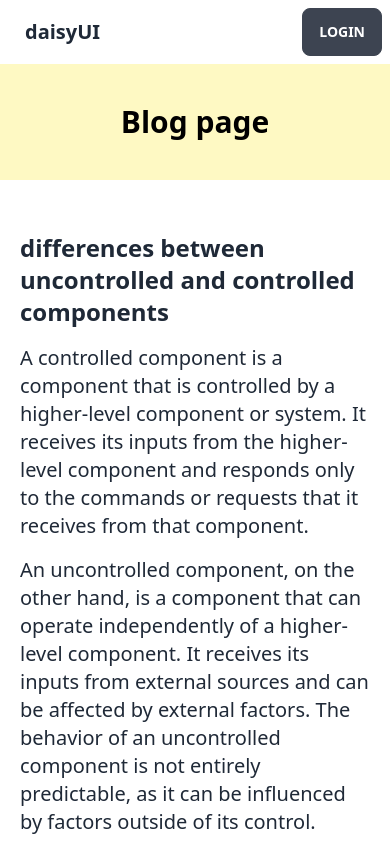
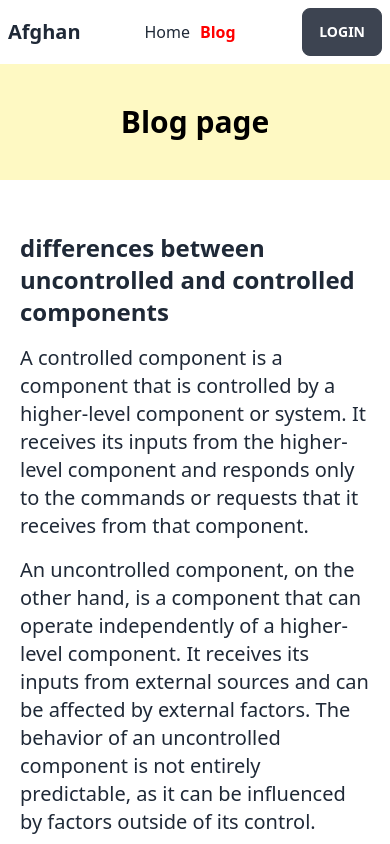
Before and after one commit to Rashed967/chef-recipe-hunter-client-side, a React (Vite) app: page /blog in a window 390 px wide. Shown: the top 844 px of the page. Built offline with nearby package versions, Linux system fonts and the light colour scheme; no server answers.

Commit message:
some changed

```diff
--- a/src/home/Chefs/Chefs.jsx
+++ b/src/home/Chefs/Chefs.jsx
@@ -19,7 +19,9 @@ const Chefs = () => {
 
         <div className='mt-4'>
 
-            <h4 className='text-3xl font-semibold text-center'>Popular Chefs</h4>
+            <div className='bg-lime-50 py-6'>
+            <h4 className='text-3xl font-semibold text-center uppercase'>Popular Chefs</h4>
+            </div>
             <div className='container grid md:grid-cols-2 lg:grid-cols-3 space-x-4 mt-7'>
             {
                 chefs.map(chef => <Chef
--- a/src/home/Home/Home.jsx
+++ b/src/home/Home/Home.jsx
@@ -1,5 +1,6 @@
 import React from "react";
-import image1 from '../../assets/image1.jpg'
+// import image1 from '../../assets/image1.jpg'
+import image2 from "../../assets/chef1.jpg"
 import Chefs from "../Chefs/Chefs";
 import { Link } from "react-router-dom";
 import Services from "../../shared/Services/Services";
@@ -11,11 +12,11 @@ const Home = () => {
         <div>
             <div className="hero min-h-screen bg-base-200">
   <div className="hero-content flex-col lg:flex-row-reverse">
-    <img src={image1} className="max-w-sm  shadow-2xl" />
+    <img src={image2} className="max-w-sm rounded-md  shadow-2xl" />
     <div>
       <h1 className="text-5xl font-bold">A Culinary Mastermind with a Passion for Flavors</h1>
       <p className="py-6">A culinary mastermind with a passion for flavors. His innovative creations using fresh ingredients have earned him recognition and accolades.</p>
-      <Link to="/login" className="btn btn-primary">Login Now</Link >
+      <Link to="/login" className="btn bg-lime-50 text-black">Login Now</Link >
     </div>
   </div>
 </div>
--- a/src/index.css
+++ b/src/index.css
@@ -1,3 +1,9 @@
 @tailwind base;
 @tailwind components;
 @tailwind utilities;
+
+.active{
+    color: red;
+    font-weight: 600;
+    margin: 0 10px;
+}
--- a/src/pages/ChefRecipes/ChefRecipes.jsx
+++ b/src/pages/ChefRecipes/ChefRecipes.jsx
@@ -22,9 +22,11 @@ const ChefRecipes = () => {
     <div>
       <h1 className="text-5xl font-bold">{name}</h1>
       <p className="py-6">{bio}</p>
-      <p className='text-xl'>number of recipes : {numRecipes}</p>
-      <p className='text-xl'> years of experience : {experience}</p>
-      <p  className='flex space-x-2 items-center text-xl'><BiLike ></BiLike> <span> {likes} </span> </p>
+      <div className='flex justify-center space-x-10 mt-5'>
+      <p className='text-xl border border-black p-2 rounded-md'>number of recipes : {numRecipes}</p>
+      <p className='text-xl border border-black p-2 rounded-md'> years of experience : {experience}</p>
+      <p  className='flex space-x-2 items-center text-xl border border-black p-2 rounded-md'><BiLike ></BiLike> <span> {likes} </span> </p>
+      </div>
     </div>
   </div>
 </div>
--- a/src/shared/Footer/Footer.jsx
+++ b/src/shared/Footer/Footer.jsx
@@ -5,7 +5,7 @@ import { Link } from 'react-router-dom';
 const Footer = () => {
     return (
         <div>
-            <footer className="footer footer-center p-10 bg-base-200 text-base-content rounded">
+            <footer className="footer footer-center p-10 bg-lime-50 text-base-content rounded">
   <div className="grid grid-flow-col gap-4">
     <Link className="link link-hover">Home</Link>
     <Link className="link link-hover">Blog</Link>
--- a/src/shared/NavBar/NavBar.jsx
+++ b/src/shared/NavBar/NavBar.jsx
@@ -12,9 +12,9 @@ const NavBar = () => {
         <div>
             <div className="navbar bg-base-100">
   <div className="navbar-start">
-    <h3 className="btn btn-ghost normal-case text-xl">daisyUI</h3>
+    <Link to="/"><h3 className="font-bold normal-case text-xl">Afghan</h3></Link>
   </div>
-  <div className="navbar-center hidden lg:flex">
+  <div className="navbar-center lg:flex">
     <ul className="menu menu-horizontal px-3">
       <ActiveLink to="/" className='mx-3'>Home</ActiveLink>
       <ActiveLink to="/blog" className='ms-2'>Blog</ActiveLink>
@@ -27,6 +27,8 @@ const NavBar = () => {
     }
   </div>
 </div>
+
+
         </div>
     );
 };
--- a/src/shared/Service/Service.jsx
+++ b/src/shared/Service/Service.jsx
@@ -7,7 +7,7 @@ const Service = ({service}) => {
 
     return (
 
-            <div className="card bg-base-100 shadow-md mx-4 my-5 bg-lime-50 ">
+            <div className="card bg-base-100 shadow-md mx-4 my-5  ">
   <figure className="px-10 pt-10">
     <img  src={image} alt="Shoes" className="rounded-xl h-40" />
   </figure>
@@ -15,7 +15,7 @@ const Service = ({service}) => {
     <h2 className="card-title">{title}</h2>
     <p>{description}</p>
     <div className="card-actions">
-      <button className="btn btn-primary">Read more</button>
+      <button className="btn bg-lime-50 text-black">Read more</button>
     </div>
   </div>
 </div>
--- a/src/shared/Services/Services.jsx
+++ b/src/shared/Services/Services.jsx
@@ -17,7 +17,10 @@ const Services = () => {
 
     return (
         <div className='mx-6'>
-            <h2 className='text-center text-3xl font-bold mt-7'>Our services</h2>
+            <div className='bg-lime-50 py-6'>
+            <h4 className='text-3xl font-semibold text-center uppercase'>Our services</h4>
+            </div>
+            {/* <h2 className='text-center text-3xl font-bold mt-7'></h2> */}
            <div className='grid lg:grid-cols-3 space-x-4 justify-center'>
            {
             services.map(service => <Service
```
Also changed, not shown: src/assets/chef1.jpg (added).
